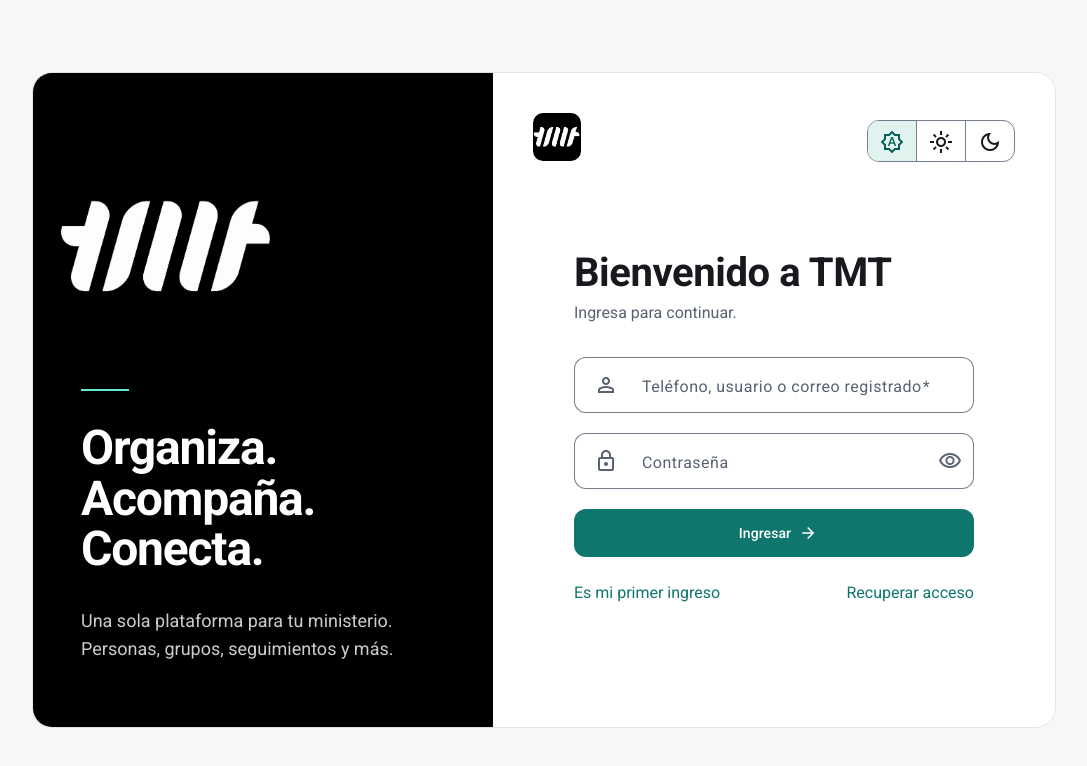
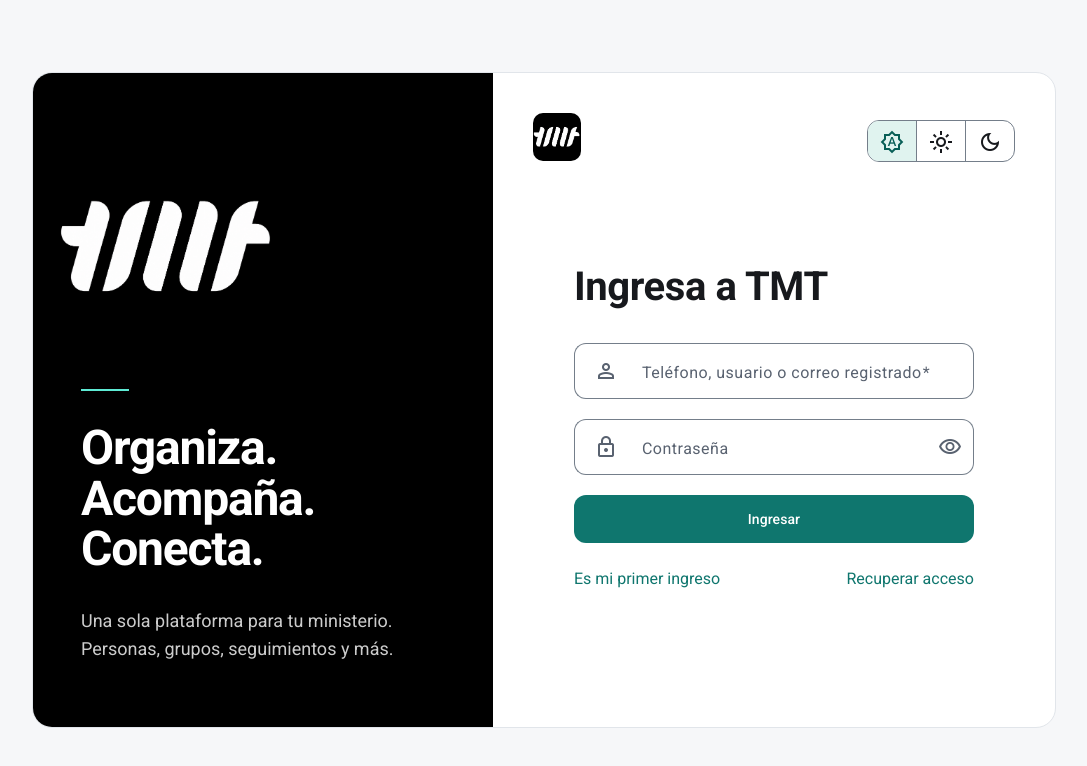
Before and after one commit to Hobbit-Coder/hobbitcoder-tmtbucaramanga-identity-frontend, an Angular app: page /auth/sign-in in a window 1280 px wide. Shown: the top 766 px of the page, without its empty margins (96-1183 px from the left). Built offline with nearby package versions, Linux system fonts and the light colour scheme.

Commit message:
refactor(auth): títulos directos en el ingreso y el perfil
El ingreso dice "Ingresa a TMT" sin subtítulo ni flecha decorativa en el botón; el
perfil pierde el subtítulo.

```diff
--- a/src/app/features/auth/pages/sign-in-page/sign-in-page.html
+++ b/src/app/features/auth/pages/sign-in-page/sign-in-page.html
@@ -1,6 +1,5 @@
 <app-auth-shell>
-  <h1 class="tmt-page-title md:text-[2.5rem]! md:leading-[3rem]!">Bienvenido a TMT</h1>
-  <p class="tmt-page-subtitle">Ingresa para continuar.</p>
+  <h1 class="tmt-page-title md:text-[2.5rem]! md:leading-[3rem]!">Ingresa a TMT</h1>
 
   @if (!errorMessage()) {
     @switch (notice()) {
@@ -42,7 +41,6 @@
 
     <button mat-flat-button type="submit" class="h-12!" [disabled]="signInForm().submitting()">
       Ingresar
-      <mat-icon iconPositionEnd>arrow_forward</mat-icon>
     </button>
   </form>
 
--- a/src/app/features/profile/pages/profile-page/profile-page.html
+++ b/src/app/features/profile/pages/profile-page/profile-page.html
@@ -1,7 +1,6 @@
 <div class="mx-auto flex max-w-3xl flex-col gap-6">
   <header>
     <h1 class="tmt-page-title">Mi perfil</h1>
-    <p class="tmt-page-subtitle">Gestiona tu información personal.</p>
   </header>
 
   @if (user.error()) {
```
